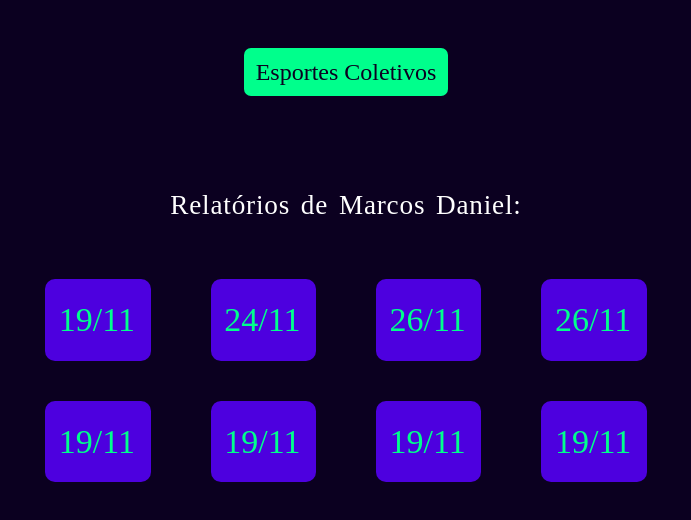
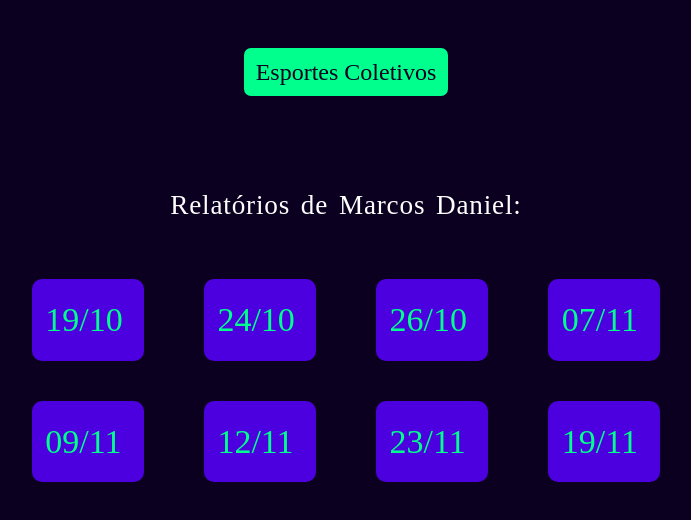
Before and after one commit to Daniel02md/Diarios, a plain HTML site: page diarios-daniel.html in a window 1280 px wide. Shown: the whole page, without its empty margins (294-985 px from the left). Drawn offline with Linux system fonts and the light colour scheme; a web font is replaced by a local one.

```diff
--- a/diarios-daniel.html
+++ b/diarios-daniel.html
@@ -21,13 +21,15 @@
             </h2>
         </div>
         <div class="diario">
-            <div class="dia"><p>19/11</p></div>
-            <div class="dia">24/11</div>
-            <div class="dia">26/11</div>
-            <div class="dia">26/11</div>
-            <div class="dia">19/11</div>
-            <div class="dia">19/11</div>
-            <div class="dia">19/11</div>
+            <div class="dia">
+                19/10
+            </div>
+            <div class="dia">24/10</div>
+            <div class="dia">26/10</div>
+            <div class="dia">07/11</div>
+            <div class="dia">09/11</div>
+            <div class="dia">12/11</div>
+            <div class="dia">23/11</div>
             <div class="dia">19/11</div>
         </div>
     </main>
--- a/style/diarios.css
+++ b/style/diarios.css
@@ -7,7 +7,6 @@
     src: url(./montserrat/static/Montserrat-Bold.ttf);
 }
 body{
-    display: flex;
     flex-direction: column;
     position: relative;
     background-color: #0B0020;
@@ -59,7 +58,8 @@
 }
 
 .diario div.dia{
-    width: 2em;
+
+    width: 2.2em;
     border-radius: 10px;
     padding-top: 0.7em;
     padding-bottom: 0.7em;
@@ -70,5 +70,6 @@
     background-color: #4D00DF;
     font-family: Montserrat-bold;
     font-size: 1.7em;
+    justify-content: center;
     text-align: center;
 }
```
Also changed, not shown: diarios-yasmin.html (+7 -7 lines), script/diarios.js (added).
